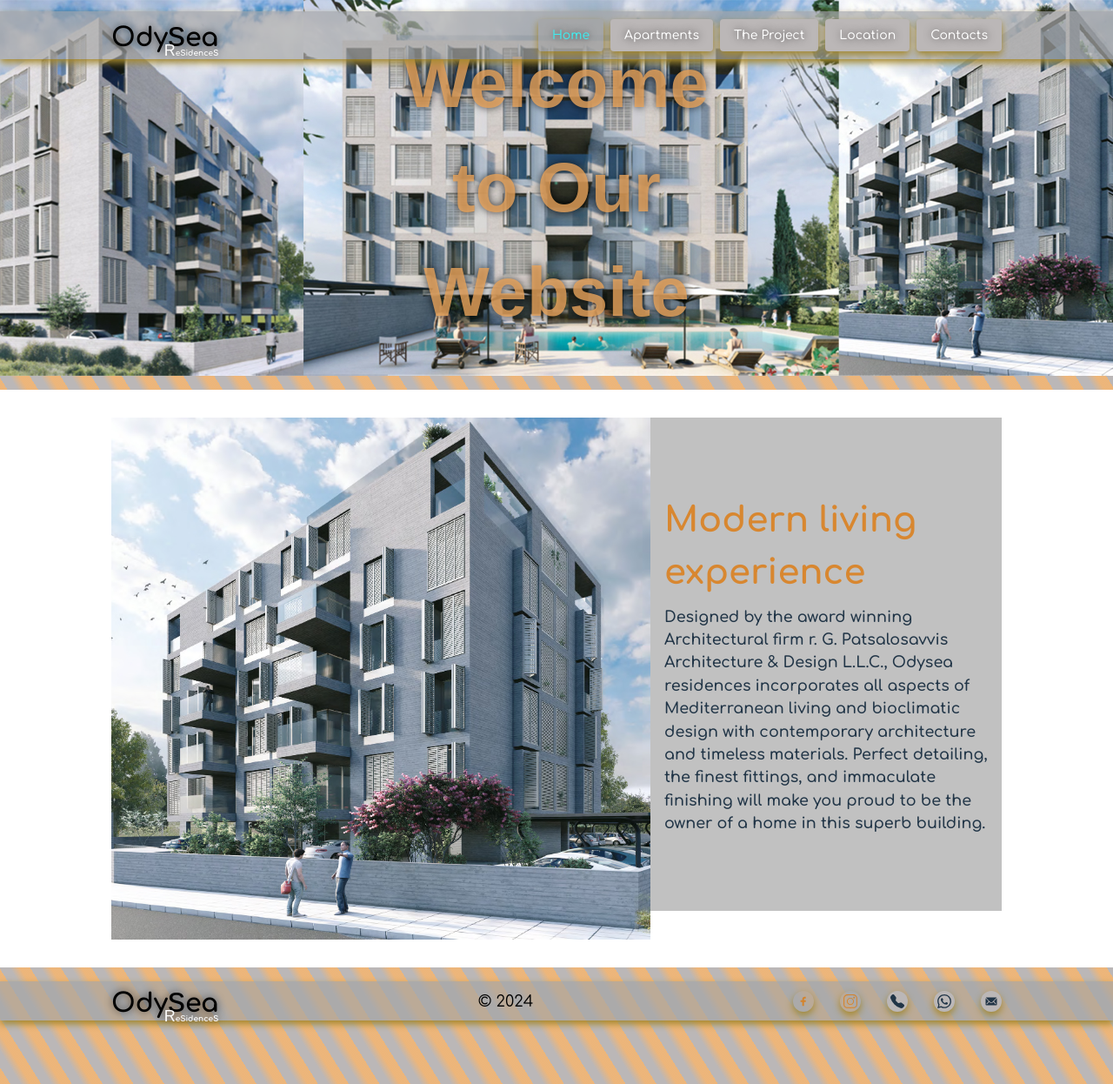
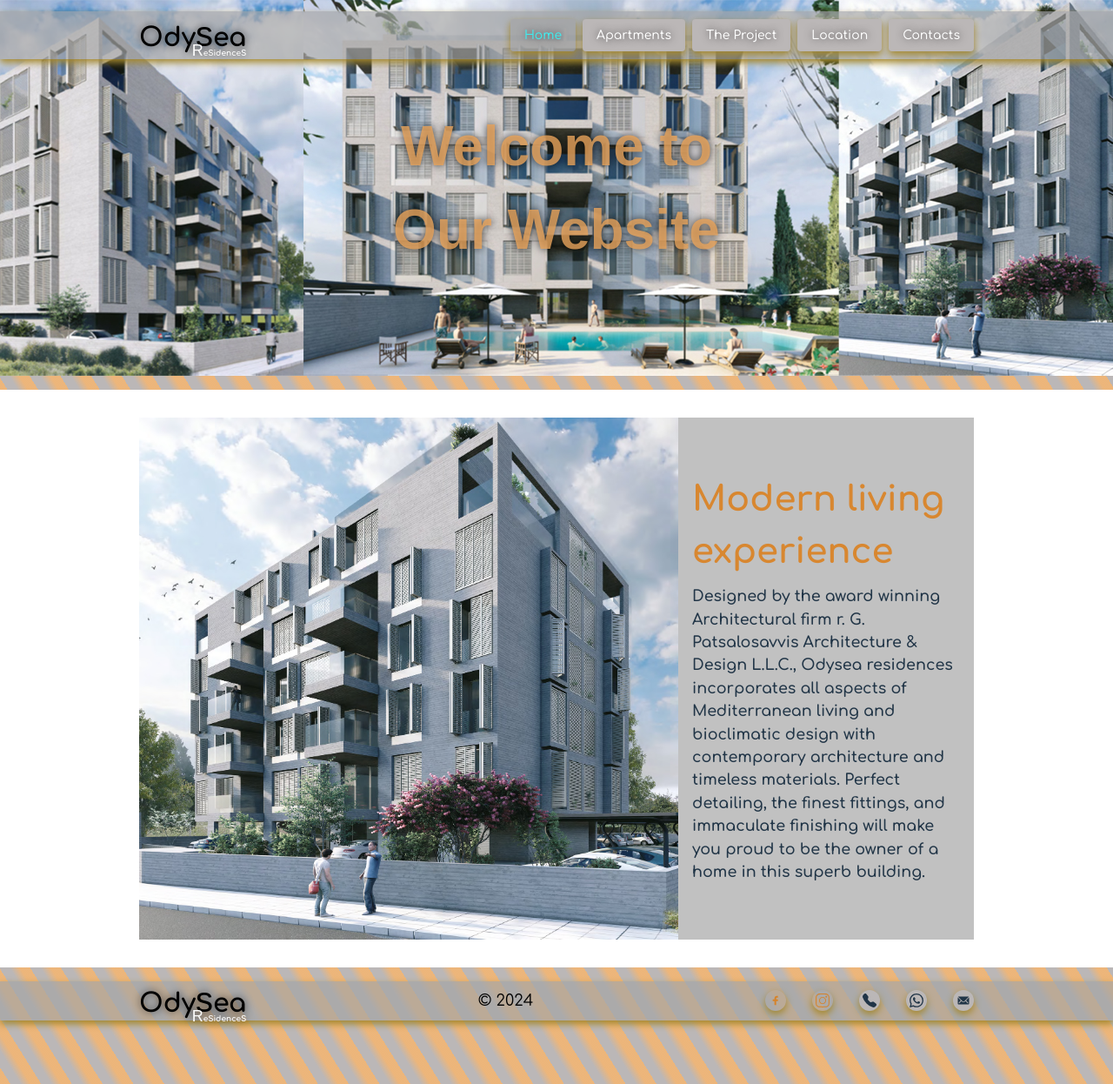
Before and after one commit to SvitlanaHu/odysea-residences, a React (Vite) app: page / in a window 1280 px wide. Shown: the whole page at 87% size. Built offline with nearby package versions, Linux system fonts and the light colour scheme; a web font is replaced by a local one.

Commit message:
styles fixed

```diff
--- a/src/components/Footer/Footer.module.css
+++ b/src/components/Footer/Footer.module.css
@@ -20,23 +20,29 @@
   align-items: center;
   padding: 12px 8px;
   /* gap: 8px; */
-  min-width: 318px;
+  min-width: 302px;
+}
+@media (min-width: 425px) {
+  .container {
+    padding: 16px;
+    width: 392px;
+  }
 }
 @media (min-width: 768px) {
   .container {
     padding: 64px 32px;
     gap: 32px;
-    width: 768px;
+    width: 704px;
   }
 }
 @media (min-width: 1024px) {
   .container {
-    width: 1024px;
+    width: 960px;
   }
 }
 @media (min-width: 1440px) {
   .container {
-    width: 1440px;
+    width: 1376px;
   }
 }
 
--- a/src/components/Header/Header.module.css
+++ b/src/components/Header/Header.module.css
@@ -22,22 +22,28 @@
   justify-content: space-between;
   align-items: center;
   padding: 12px 8px;
-  min-width: 318px;
+  min-width: 302px;
+}
+@media (min-width: 425px) {
+  .container {
+    padding: 16px;
+    width: 392px;
+  }
 }
 @media (min-width: 768px) {
   .container {
     padding: 64px 32px;
-    width: 768px;
+    width: 704px;
   }
 }
 @media (min-width: 1024px) {
   .container {
-    width: 1024px;
+    width: 960px;
   }
 }
 @media (min-width: 1440px) {
   .container {
-    width: 1440px;
+    width: 1376px;
   }
 }
 
--- a/src/components/Hero/Hero.module.css
+++ b/src/components/Hero/Hero.module.css
@@ -56,6 +56,6 @@
 }
 @media (min-width: 768px) {
   .hero {
-    font-size: 5rem;
+    font-size: 4rem;
   }
 }
--- a/src/components/SectionAbout/SectionAbout.module.css
+++ b/src/components/SectionAbout/SectionAbout.module.css
@@ -11,7 +11,7 @@
   flex-direction: column;
   text-align: center;
   justify-content: center;
-  /* margin-top: 8vh; */
+  align-items: stretch;
   padding: 8px;
   width: calc(100% - 18px);
 }
@@ -24,18 +24,19 @@
 @media (min-width: 768px) {
   .container {
     flex-direction: row;
+    align-items: stretch;
     padding: 32px;
-    width: 768px;
+    width: 736px;
   }
 }
 @media (min-width: 1024px) {
   .container {
-    width: 1024px;
+    width: 960px;
   }
 }
 @media (min-width: 1440px) {
   .container {
-    width: 1440px;
+    width: 1376px;
   }
 }
 
@@ -44,13 +45,13 @@
 }
 @media (min-width: 768px) {
   .img {
-    height: 450px;
+    /* height: 450px; */
     width: 465px;
   }
 }
 @media (min-width: 1024px) {
   .img {
-    height: 600px;
+    /* height: 600px; */
     width: 620px;
   }
 }
@@ -61,8 +62,8 @@
   text-align: left;
   padding: 16px;
   justify-content: center;
-  width: calc(100% - 20px);
-  height: 70px;
+  width: calc(100% - 34px);
+  /* height: 70px; */
   background-color: var(--background);
   font-family: "Comfortaa", sans-serif;
 }
@@ -73,19 +74,20 @@
 }
 @media (min-width: 768px) {
   .about {
-    width: calc(100% - 465px);
-    height: 418px;
+    width: calc(100% - 468px);
+    /* height: 418px; */
   }
 }
 @media (min-width: 1024px) {
   .about {
     width: calc(100% - 620px);
-    height: 535px;
+    /* height: 535px; */
   }
 }
 
 .title {
   font-size: 0.5em;
+  font-weight: 900;
   color: var(--button-active);
 }
 @media (min-width: 768px) {
```
